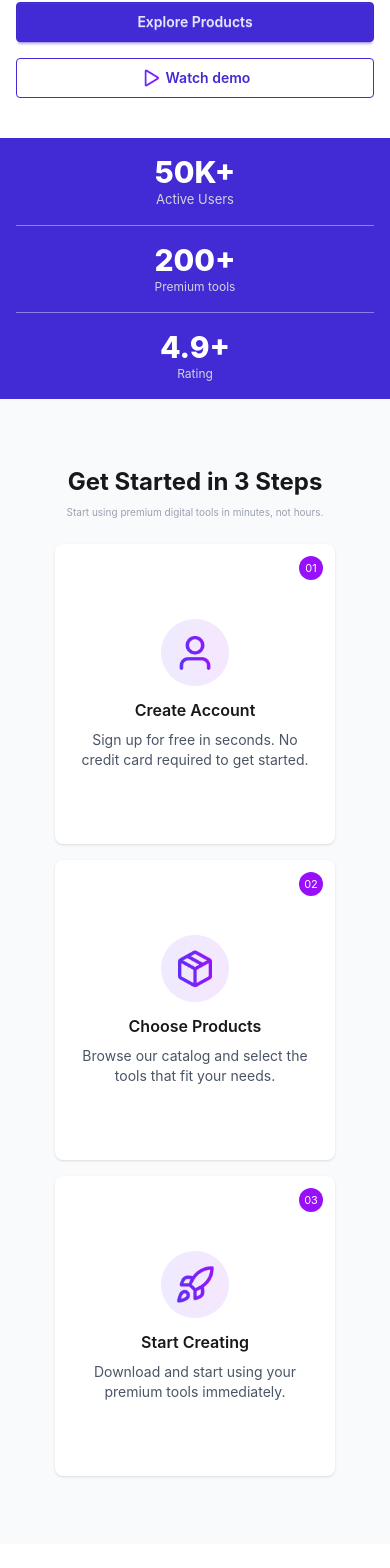
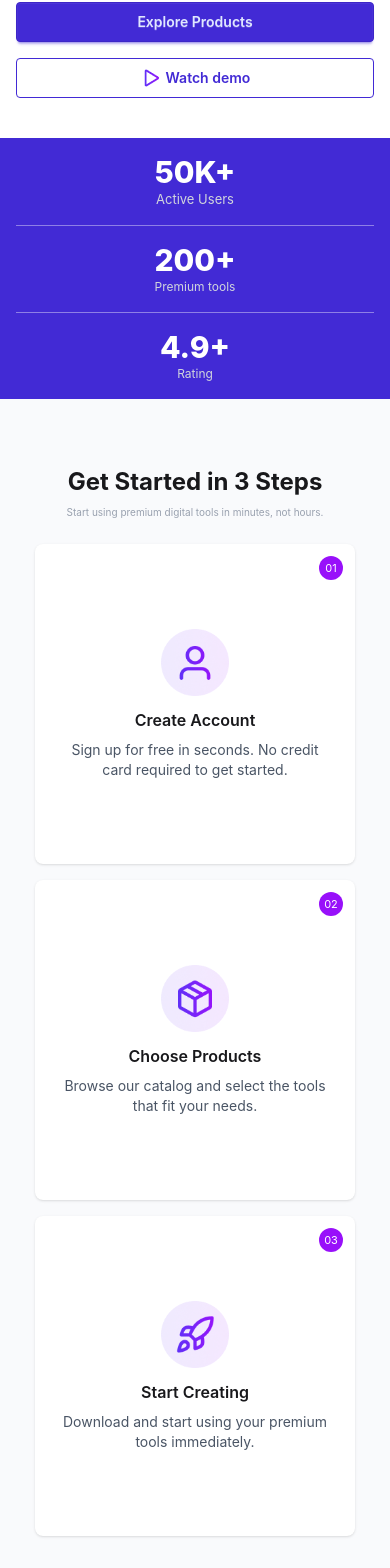
Before and after one commit to YooSabbir/react-assignment, a React (Vite) app: page / in a window 390 px wide. Shown: the part 794-2362 px from the top of the page. Before the commit the page ends 2338 px from the top, so only its background shows below. Built offline with nearby package versions, Linux system fonts and the light colour scheme.

Commit message:
fix some silly responsive error for step section

```diff
--- a/src/componants/Step.jsx
+++ b/src/componants/Step.jsx
@@ -5,7 +5,7 @@ import rocket from "../assets/rocket.png";
 
 function step() {
   return (
-    <div className="min-h-[400px] bg-[#F9FAFC] px-4 sm:px-8 lg:px-49 py-17">
+    <div className="min-h-[400px] bg-[#F9FAFC] w-full lg:px-35 py-17">
       <div className="text-center space-y-2">
         <h1 className="text-2xl sm:text-3xl lg:text-[40px] font-bold leading-tight">
           Get Started in 3 Steps
@@ -16,7 +16,7 @@ function step() {
       </div>
 
       <div className="flex flex-col items-center pt-6 lg:grid lg:grid-cols-3 lg:pt-10 space-y-4 lg:space-y-0">
-        <div className="relative bg-white text-center w-full max-w-[280px] min-h-[300px] flex flex-col justify-center items-center p-5 rounded-lg shadow-sm hover:shadow-md transition">
+        <div className="relative bg-white text-center w-full max-w-[320px] min-h-[320px] flex flex-col justify-center items-center p-5 rounded-lg shadow-sm hover:shadow-md transition">
           <div className="absolute top-3 right-3 w-6 h-6 bg-purple-600 text-white rounded-full flex items-center justify-center text-[11px]">
             01
           </div>
@@ -33,7 +33,7 @@ function step() {
           </div>
         </div>
 
-        <div className="relative bg-white text-center w-full max-w-[280px] min-h-[300px] flex flex-col justify-center items-center p-5 rounded-lg shadow-sm hover:shadow-md transition">
+        <div className="relative bg-white text-center w-full max-w-[320px] min-h-[320px] flex flex-col justify-center items-center p-5 rounded-lg shadow-sm hover:shadow-md transition">
           <div className="absolute top-3 right-3 w-6 h-6 bg-purple-600 text-white rounded-full flex items-center justify-center text-[11px]">
             02
           </div>
@@ -48,7 +48,7 @@ function step() {
           </div>
         </div>
 
-        <div className="relative bg-white text-center w-full max-w-[280px] min-h-[300px] flex flex-col justify-center items-center p-5 rounded-lg shadow-sm hover:shadow-md transition">
+        <div className="relative bg-white text-center w-full max-w-[320px] min-h-[320px] flex flex-col justify-center items-center p-5 rounded-lg shadow-sm hover:shadow-md transition">
           <div className="absolute top-3 right-3 w-6 h-6 bg-purple-600 text-white rounded-full flex items-center justify-center text-[11px]">
             03
           </div>
```
